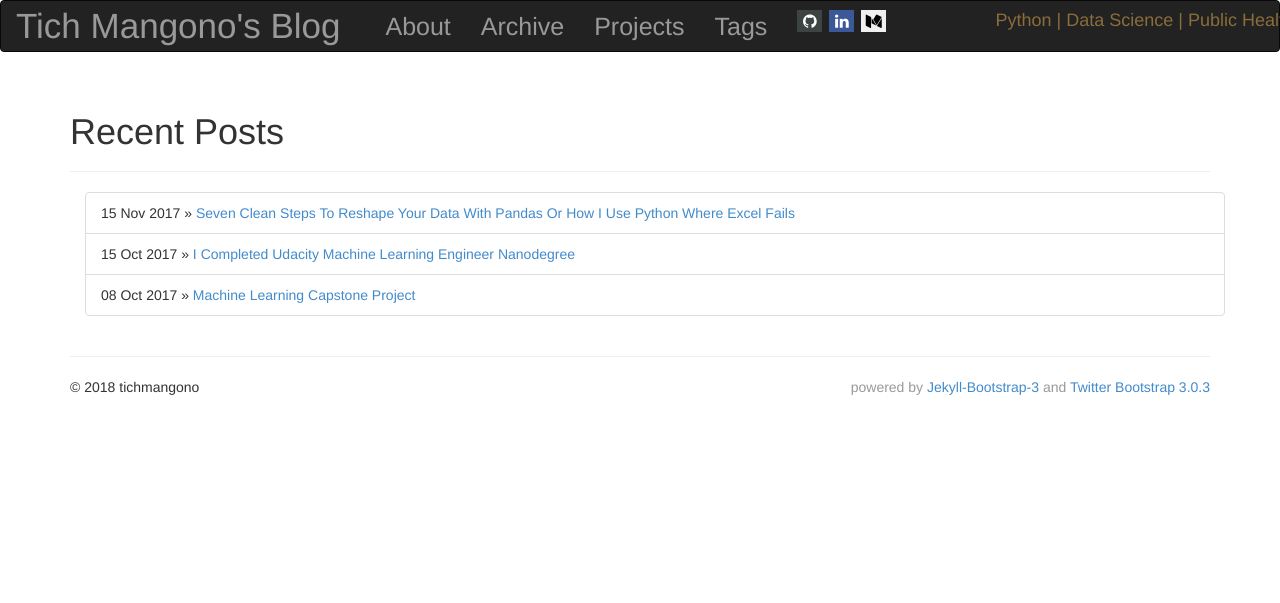
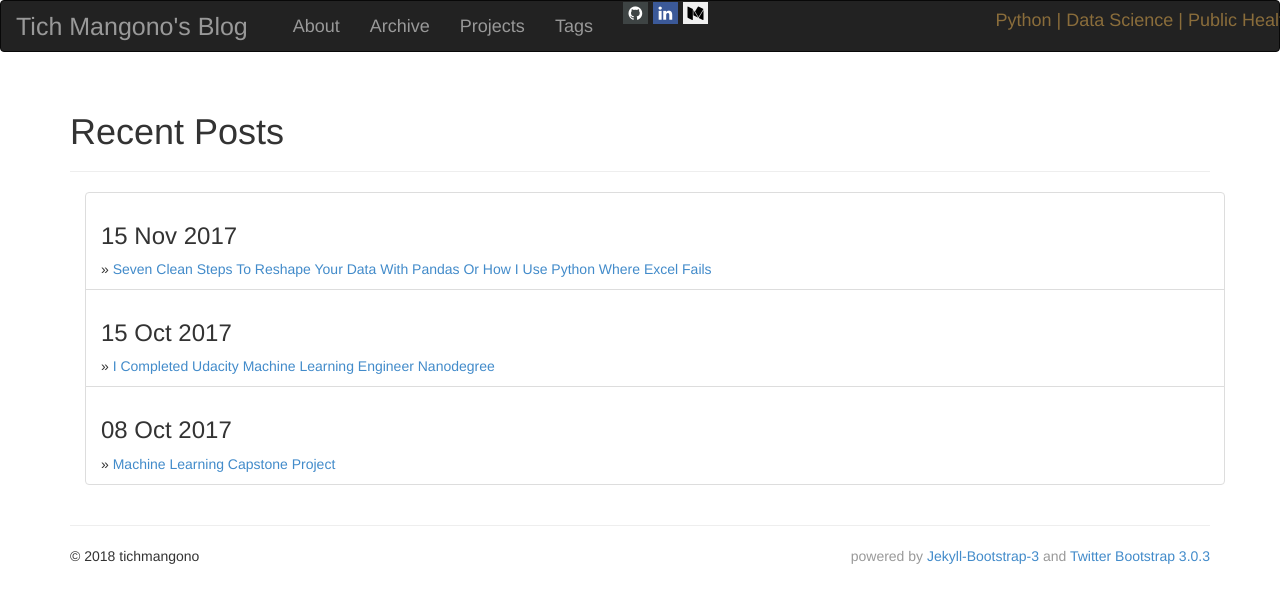
Before and after one commit to tichmangono/tichmangono.github.io, a Jekyll site: the page built from index.html, in a window 1280 px wide. Shown: the top 603 px of the page. Built offline with Jekyll 4.4.1, drawn with Linux system fonts in a browser that asks for light colours; nearby versions of some CDN libraries; library files that are not in the unit come from our copies.

Commit message:
using rem and cards

```diff
--- a/assets/css/main.css
+++ b/assets/css/main.css
@@ -1,11 +1,11 @@
 
 .navbar-brand {
-  font-size: 3.5rem;
+  font-size: 2.5rem;
 
 }
 
 .navbar-nav {
-    font-size: 2.5rem
+    font-size: 1.8rem
 }
 /* Font size*/
 .html {
--- a/index.html
+++ b/index.html
@@ -8,7 +8,7 @@ tagline:
 <div class="container">
   <ul class="posts list-group list-group-flush">
     {% for post in site.posts %}
-      <li class="list-group-item"><span class="" >{{ post.date | date_to_string }}</span> &raquo; <a href="{{ BASE_PATH }}{{ post.url }}">{{ post.title }}</a></li>
+      <li class="list-group-item"><h3><span class="" >{{ post.date | date_to_string }}</span></h3> &raquo; <a href="{{ BASE_PATH }}{{ post.url }}">{{ post.title }}</a></li>
     {% endfor %}
   </ul>
 </div>
```
